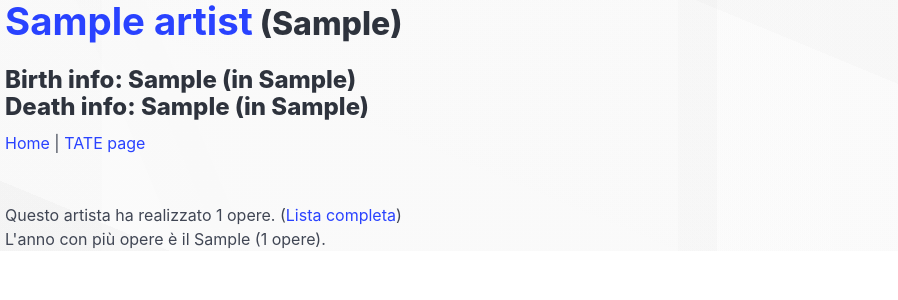
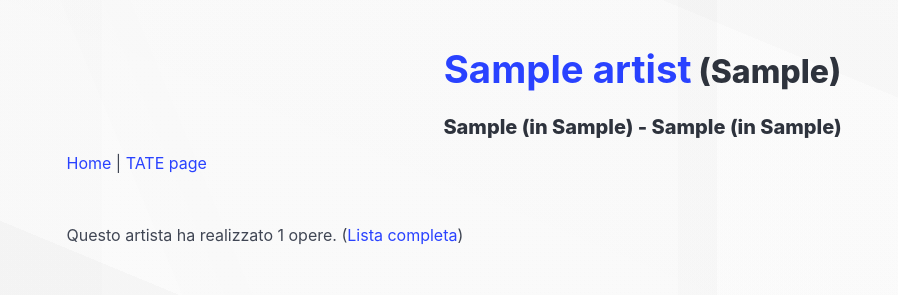
Before and after one commit to Xavija/TateMuseum, a PHP site: page /artist.php?id=1 in a window 1280 px wide. Shown: the top 300 px of the page, without its empty margins (0-898 px from the left). Run offline with PHP 8.4, Linux system fonts and the light colour scheme; tables that the repository leaves empty hold one stand-in row (values such as "Sample post"); some libraries are stand-ins or nearby versions.

Commit message:
Various bugfix

```diff
--- a/website/artist.php
+++ b/website/artist.php
@@ -13,6 +13,8 @@
 		<title>artist.php</title>
 	</head>
 	<body>
+		<section class="section">
+			<div class="container">
 				<?php
 					$server = "localhost";
 					$user	= "michele";
@@ -73,47 +75,53 @@
 					else {
 						echo 'Errore durante la ricezione dei dati.';
 					}
-
+					?>
+				<div class="container">
+					<?php
 					$result = $link->query($query1);
 					if($result->num_rows > 0) {
 						$result = $result->fetch_assoc();
 
-				echo '<h3 class="title is-3">';
-				if($result["Name"])
+						echo '<h3 class="title is-3"><center>';
+						if($result["Name"]) {
 							echo '<a href="' .$result["url"]. '">
 								<b style="font-size: larger">' .str_replace(", ", " ", $result["Name"]). '</b></a>';
+						}
+
 						if($result["Gender"])
 							echo ' (' .$result["Gender"]. ')';
-				echo '</h3><br>';
+						echo '</center></h3><br>';
+					?>
 
-				echo '<h4 class="title is-4" style="margin-top: -2%;">';
+					<?php
+						echo '<h5 class="title is-5" style="margin-top: -2%;"><center>';
 						if(!$result["YearOfBirth"] and !$result["PlaceOfBirth"]) {
-					echo 'Birth: no information<br>';
+							echo 'No birth information - ';
 						}
 						else {
 							if($result["YearOfBirth"]) {
-						echo 'Birth info: ' .$result["YearOfBirth"];
+								echo '' .$result["YearOfBirth"];
 							}
 							else {
-						echo 'Birth info: missing year';
+								echo 'Missing birth year - ';
 							}
 							if($result["PlaceOfBirth"]) {
-						echo ' (in ' .$result["PlaceOfBirth"]. ')<br>';
+								echo ' (in ' .$result["PlaceOfBirth"]. ') - ';
 							}
 							else {
-						echo ' (missing place)<br>';
+								echo ' (missing place), ';
 							}
 						}
 
 						if(!$result["YearOfDeath"] and !$result["PlaceOfDeath"]) {
-					echo 'Death: no information<br>';
+							echo ' no death information<br>';
 						}
 						else {
 							if($result["YearOfDeath"]) {
-						echo 'Death info: ' .$result["YearOfDeath"];
+								echo '' .$result["YearOfDeath"];
 							}
 							else {
-						echo 'Death info: missing year';
+								echo 'missing death year';
 							}
 							if($result["PlaceOfDeath"]) {
 								echo ' (in ' .$result["PlaceOfDeath"]. ')<br>';
@@ -122,14 +130,17 @@
 								echo ' (missing place)<br>';
 							}
 						}
-				echo '</h4>';
+						echo '</center></h5>';
 
 						echo '<div style="margin-top: -1%;"><a href="index.php">Home</a>';
 						if($result["url"])
 							echo ' | <a href="' .$result["url"]. '">TATE page</a>';
 						echo '</div><br>';
 					}
-
+				?>
+				</div>
+				<div class="container">
+				<?php
 					$result = $link->query($query3);
 					if($result->num_rows > 0) {
 						$result = $result->fetch_assoc();
@@ -145,11 +156,13 @@
 						$result = $result->fetch_assoc();
 						if($result["Year"] == '')
 							echo '<br>L\'anno con più opere è sconosciuto ('.$result["Num"].' opere).<br>';
-				else
+						else if($result->num_rows > 1 or $result["Num"] != 1)
 							echo '<br>L\'anno con più opere è il '.$result["Year"].' ('.$result[$fields4[0]].' opere).<br>';
 					}
 
 					$link->close();
 				?>
+				</div>
+		</section>
 	</body>
 </html>
```
Also changed, not shown: website/index.php (+16 -16 lines). Lines whose indentation alone changed are shown as unchanged.
